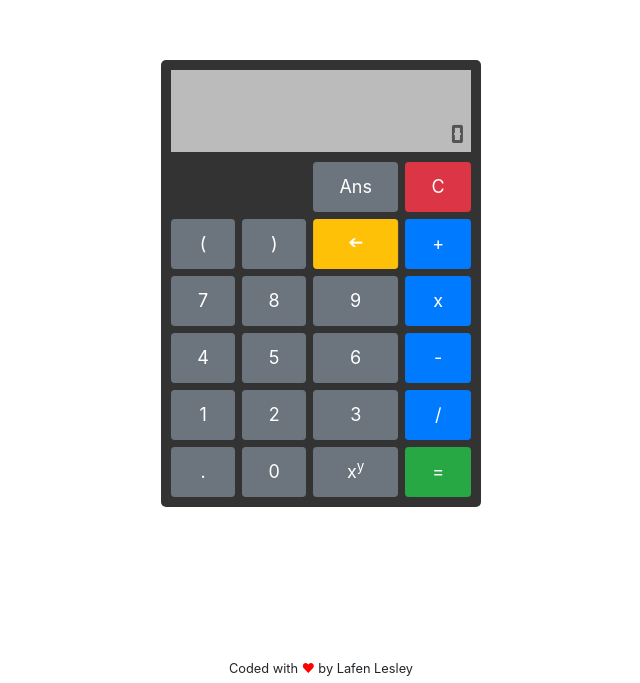
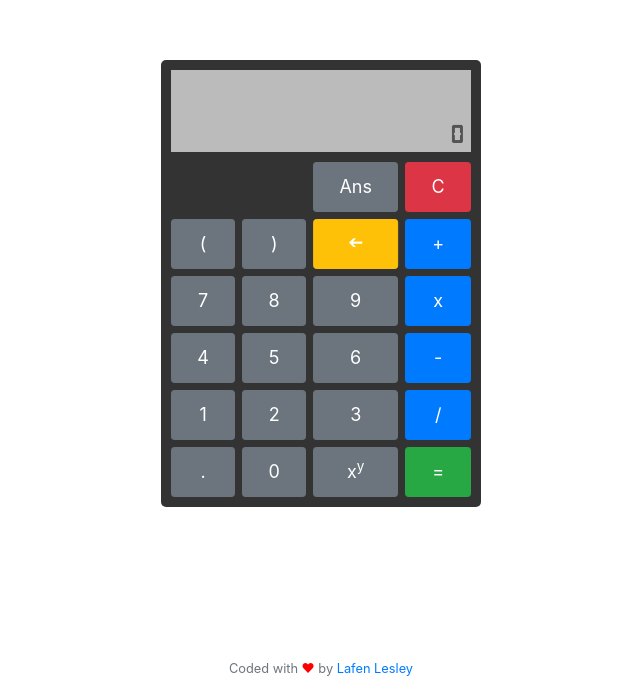
Before and after one commit to Lesleytech/calculator, a React (Create React App) app: page / in a window 1280 px wide. Shown: the part 117-800 px from the top of the page, without its empty margins (319-959 px from the left). Built offline with nearby package versions, Linux system fonts and the light colour scheme.

Commit message:
Updated App.js

```diff
--- a/src/App.js
+++ b/src/App.js
@@ -290,8 +290,9 @@ class App extends React.Component {
             </button>
           </div>
         </div>
-        <small id="author-comment">
-          Coded with <span>♥</span> by Lafen Lesley
+        <small id="author-comment" className="text-muted">
+          Coded with <span>♥</span> by{" "}
+          <a href="mailto:lesleytech6@gmail.com">Lafen Lesley</a>
         </small>
       </div>
     );
```
